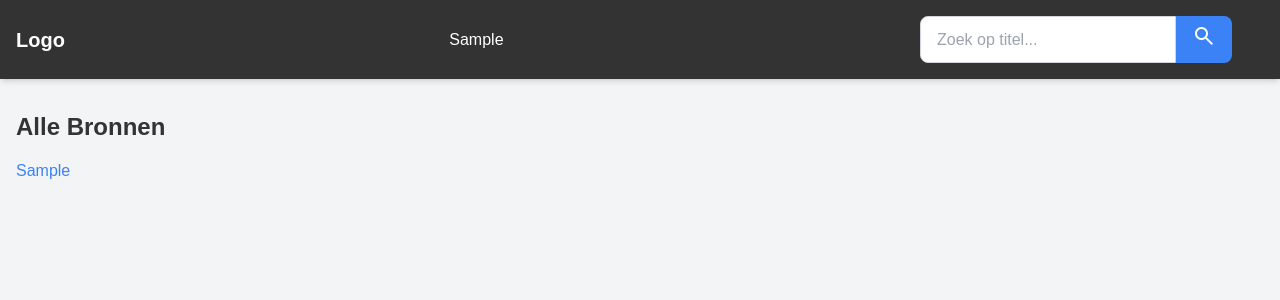
After one commit to refqaxa/Positive_news_only, a Django app: page /all_sources/ in a window 1280 px wide. The commit adds this page. Shown: the top 300 px of the page. Run offline with Django 5.2, Linux system fonts and the light colour scheme; tables that the repository leaves empty hold one stand-in row (values such as "Sample post"); some libraries are stand-ins or nearby versions.

Commit message:
Fixed main page view + added sources

```diff
--- /dev/null
+++ b/website/templates/all_sources.html
@@ -0,0 +1,14 @@
+{% extends 'base.html' %}
+
+{% block content %}
+<div class="container mx-auto px-4">
+    <h1 class="text-2xl font-bold mb-4">Alle Bronnen</h1>
+    <ul>
+        {% for source in sources %}
+            <li class="mb-2">
+                <a href="{% url 'source_articles' source=source %}" class="text-blue-500 hover:underline">{{ source }}</a>
+            </li>
+        {% endfor %}
+    </ul>
+</div>
+{% endblock %}
--- a/website/templates/base.html
+++ b/website/templates/base.html
@@ -14,15 +14,22 @@
 
 <!-- Navbar -->
 <nav class="navbar bg-dark shadow-md p-4 flex justify-between items-center">
-    <div class="navbar-logo text-xl font-bold">Logo</div>
+    <div class="navbar-logo text-xl font-bold">
+        <a href="{% url 'home' %}">Logo</a>
+    </div>
+
 
     <!-- Dynamisch nieuwsbronnen tonen -->
-    <div class="navbar-links flex space-x-4 text-dark-600 ">
-        {% for source in sources %}
+    <div class="navbar-links flex space-x-4 text-dark-600">
+        {% for source in sources|slice:":4" %}  <!-- Toon de eerste 4 bronnen -->
             <a href="{% url 'source_articles' source=source %}" class="text-dark-500 hover:underline">
                 {{ source }}
             </a>
         {% endfor %}
+
+        {% if sources|length > 4 %}  <!-- Als er meer dan 4 bronnen zijn -->
+            <a href="{% url 'all_sources' %}" class="text-dark-500 hover:underline">Alle Bronnen</a>
+        {% endif %}
     </div>
 
     <!-- Zoekfunctie -->
--- a/website/templates/home.html
+++ b/website/templates/home.html
@@ -22,7 +22,7 @@
     {% endfor %}
 
     <!-- Paginering -->
-    <div class="pagination absolute inset-x-0 bottom-0 h-16 ... mt-6">
+    <div class="pagination inset-x-0 bottom-0 h-16 mt-6">
         {% if news_articles.has_previous %}
             <a href="?page=1" class="text-blue-500 mx-2">Eerste</a>
             <a href="?page={{ news_articles.previous_page_number }}" class="text-blue-500 mx-2">← Vorige</a>
--- a/website/urls.py
+++ b/website/urls.py
@@ -1,5 +1,5 @@
 from django.urls import path
-from .views import source_articles, search_articles
+from .views import source_articles, search_articles, all_sources
 from . import views
 
 urlpatterns = [
@@ -7,4 +7,5 @@ urlpatterns = [
     path('source/<str:source>/', source_articles, name='source_articles'), # Artikels bronnen
     path('search/', search_articles, name='search_articles'), # Zoek artikels
     path('article/<str:article_id>/', views.article_detail, name='article_detail'),  # Detailpagina
+    path('all_sources/', all_sources, name='all_sources'),  # Nieuwe pagina voor alle bronnen
 ]
--- a/website/views.py
+++ b/website/views.py
@@ -87,7 +87,7 @@ def home(request):
     if articles_list.count() == 0:
         return render(request, 'home.html', {'message': 'Geen nieuwsberichten beschikbaar'})
 
-    paginator = Paginator(articles_list, 10)
+    paginator = Paginator(articles_list, 12)
     page_number = request.GET.get('page')
     articles = paginator.get_page(page_number)
 
@@ -142,6 +142,11 @@ def search_articles(request):
     }
     return render(request, 'home.html', context)
 
+def all_sources(request):
+    sources = NewsArticle.objects.values_list('source', flat=True).distinct()  # Alle unieke bronnen ophalen
+    return render(request, 'all_sources.html', {'sources': sources})
+
+
 # Task: get artikel detail from database with artikel id
 
 def article_detail(request, article_id):
```
